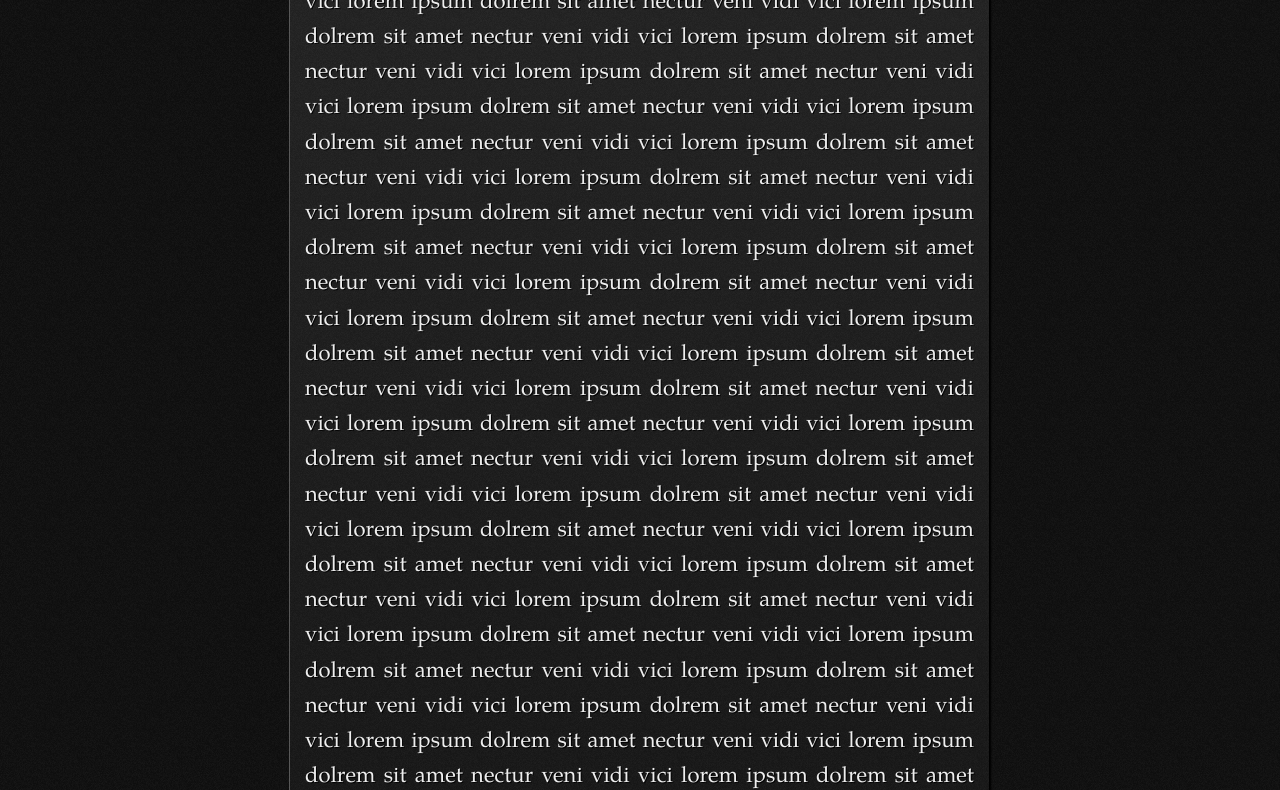
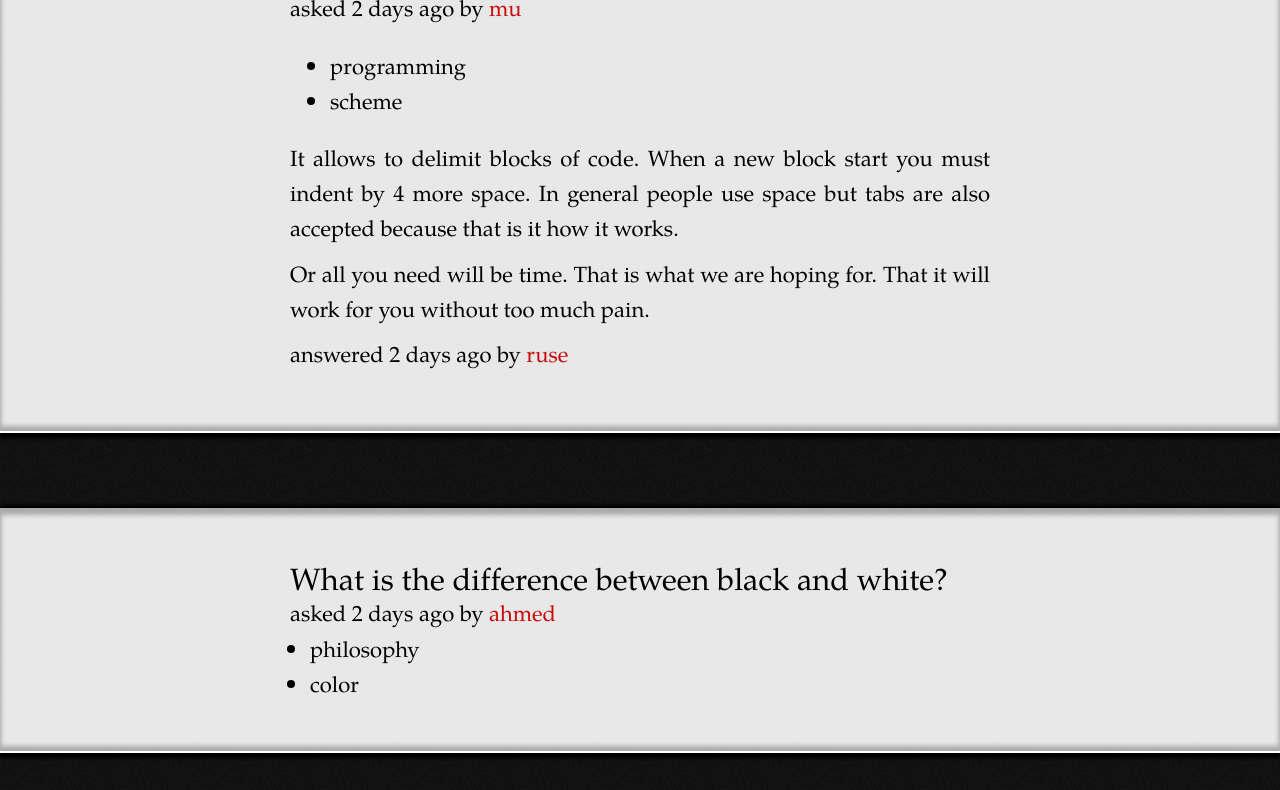
Before and after one commit to amirouche/qadom, a plain HTML site: page mockup/index.html in a window 1280 px wide. Shown: the part 459-1249 px from the top of the page. Drawn offline with Linux system fonts and the light colour scheme; files whose address does not match are found by name.

Commit message:
mockup: black on white over gray noise

```diff
--- a/mockup/index.html
+++ b/mockup/index.html
@@ -11,62 +11,58 @@
     </head>
     <body>
 	<div id="root" class="index">
-	    <h1>test</h1>
-	    Lorem ipsum dolrem sit amet nectur veni vidi vici lorem
-	ipsum dolrem sit amet nectur veni vidi vici lorem ipsum dolrem
-	sit amet nectur veni vidi vici lorem ipsum dolrem sit amet
-	nectur veni vidi vici lorem ipsum dolrem sit amet nectur veni
-	vidi vici lorem ipsum dolrem sit amet nectur veni vidi vici
-	lorem ipsum dolrem sit amet nectur veni vidi vici lorem ipsum
-	dolrem sit amet nectur veni vidi vici lorem ipsum dolrem sit
-	amet nectur veni vidi vici lorem ipsum dolrem sit amet nectur
-	veni vidi vici lorem ipsum dolrem sit amet nectur veni vidi
-	vici lorem ipsum dolrem sit amet nectur veni vidi vici lorem
-	ipsum dolrem sit amet nectur veni vidi vici lorem ipsum dolrem
-	sit amet nectur veni vidi vici lorem ipsum dolrem sit amet
-	nectur veni vidi vici lorem ipsum dolrem sit amet nectur veni
-	vidi vici lorem ipsum dolrem sit amet nectur veni vidi vici
-	lorem ipsum dolrem sit amet nectur veni vidi vici lorem ipsum
-	dolrem sit amet nectur veni vidi vici lorem ipsum dolrem sit
-	amet nectur veni vidi vici lorem ipsum dolrem sit amet nectur
-	veni vidi vici lorem ipsum dolrem sit amet nectur veni vidi
-	vici lorem ipsum dolrem sit amet nectur veni vidi vici lorem
-	ipsum dolrem sit amet nectur veni vidi vici lorem ipsum dolrem
-	sit amet nectur veni vidi vici lorem ipsum dolrem sit amet
-	nectur veni vidi vici lorem ipsum dolrem sit amet nectur veni
-	vidi vici lorem ipsum dolrem sit amet nectur veni vidi vici
-	lorem ipsum dolrem sit amet nectur veni vidi vici lorem ipsum
-	dolrem sit amet nectur veni vidi vici lorem ipsum dolrem sit
-	amet nectur veni vidi vici lorem ipsum dolrem sit amet nectur
-	veni vidi vici lorem ipsum dolrem sit amet nectur veni vidi
-	vici lorem ipsum dolrem sit amet nectur veni vidi vici lorem
-	ipsum dolrem sit amet nectur veni vidi vici lorem ipsum dolrem
-	sit amet nectur veni vidi vici lorem ipsum dolrem sit amet
-	nectur veni vidi vici lorem ipsum dolrem sit amet nectur veni
-	vidi vici lorem ipsum dolrem sit amet nectur veni vidi vici
-	lorem ipsum dolrem sit amet nectur veni vidi vici lorem ipsum
-	dolrem sit amet nectur veni vidi vici lorem ipsum dolrem sit
-	amet nectur veni vidi vici lorem ipsum dolrem sit amet nectur
-	veni vidi vici lorem ipsum dolrem sit amet nectur veni vidi
-	vici lorem ipsum dolrem sit amet nectur veni vidi vici lorem
-	ipsum dolrem sit amet nectur veni vidi vici lorem ipsum dolrem
-	sit amet nectur veni vidi vici lorem ipsum dolrem sit amet
-	nectur veni vidi vici lorem ipsum dolrem sit amet nectur veni
-	vidi vici lorem ipsum dolrem sit amet nectur veni vidi vici
-	lorem ipsum dolrem sit amet nectur veni vidi vici lorem ipsum
-	dolrem sit amet nectur veni vidi vici lorem ipsum dolrem sit
-	amet nectur veni vidi vici lorem ipsum dolrem sit amet nectur
-	veni vidi vici lorem ipsum dolrem sit amet nectur veni vidi
-	vici lorem ipsum dolrem sit amet nectur veni vidi vici lorem
-	ipsum dolrem sit amet nectur veni vidi vici lorem ipsum dolrem
-	sit amet nectur veni vidi vici lorem ipsum dolrem sit amet
-	nectur veni vidi vici lorem ipsum dolrem sit amet nectur veni
-	vidi vici lorem ipsum dolrem sit amet nectur veni vidi vici
-	lorem ipsum dolrem sit amet nectur veni vidi vici lorem ipsum
-	dolrem sit amet nectur veni vidi vici lorem ipsum dolrem sit
-	amet nectur veni vidi vici lorem ipsum dolrem sit amet nectur
-	veni vidi vici lorem ipsum dolrem sit amet nectur veni vidi
-	vici lorem ipsum dolrem sit amet nectur veni vidi vici lorem
-	ipsum dolrem sit amet nectur veni vidi vici</div>
+	    <h1>qadom</h1>
+	    <div class="answered">
+		<div class="question">
+		    <p>What is the purpose of parenthesis in Scheme?</p>
+		    <p class="metadata">asked 2 days ago by <a href="">mu</a></p>
+		    <ul><li>programming</li><li>scheme</li></ul>
+		</div>
+		<div class="answer">
+		    <p>
+			It allows to delimit blocks of code. When a new
+			block start you must indent by 4 more
+			space. In general people use space but tabs
+			are also accepted because that is it how it
+			works.
+		    </p>
+		    <p>
+			Or all you need will be time. That is what we are hoping for. That
+			it will work for you without too much pain.
+		    </p>
+		    <p class="metadata">answered 2 days ago by <a href="">ruse</a></p>
+		</div>
+	    </div>
+	    <div class="question">
+		<p>What is the difference between black and white?</p>
+		<p class="metadata">asked 2 days ago by <a href="">ahmed</a></p>
+		<ul><li>philosophy</li><li>color</li></ul>
+	    </div>
+	    <div class="question">
+		<p>Why is django a successful framework?</p>
+		<p class="metadata">asked 2 days ago by <a href="">dija42</a></p>
+		<ul><li>programming</li><li>python</li><li>django</li></ul>
+	    </div>
+	    <div class="answered">
+		<div class="question">
+		    <p>What is the purpose of indentation in Python?</p>
+		    <p class="metadata">asked 2 days ago by <a href="">akah</a></p>
+		    <ul><li>programming</li><li>python</li></ul>
+		</div>
+		<div class="answer">
+		    <p>
+			It allows to delimit blocks of code. When a new
+			block start you must indent by 4 more
+			space. In general people use space but tabs
+			are also accepted because that is it how it
+			works.
+		    </p>
+		    <p>
+			Or all you need will be time. That is what we are hoping for. That
+			it will work for you without too much pain.
+		    </p>
+		    <p class="metadata">answered 2 days ago by <a href="">ullach</a></p>
+	    </div>
+	</div>
     </body>
 </html>
--- a/mockup/static/main.css
+++ b/mockup/static/main.css
@@ -1,57 +1,77 @@
 body {
     background: url('bg.png');
     font-family: 'tex_gyre_pagellaregular', serif;
-    color: #EEE;
+    color: black;
     font-size: 22px;
     line-height: 1.6em;
-    padding: 15px;
-    text-shadow: 1px 1px 0px black;
-    margin: 50px 0px;
+    padding: 0px;
+    margin: 175px 0px;
 }
 
 h1, h2, h3, h4, h5, h6 {
-    font-family: "League Gothic", Impact, sans;
-    text-shadow: 2px 2px 0px black;
-    margin: 0px;
-    padding: 0px;
-    line-height: 1em;
-    font-weight: normal;
+    padding: 15px;
 }
 
 p {
-    margin: 0px;
+    margin: 10px 0px;
     padding: 0px;
 }
 
 a:link,
-a:active {
+a:active,
+a:visited {
   color: rgb(200, 10, 10);
   text-decoration: none;
 }
 
-a:visited {
-  color: gray;
-  text-decoration: none;
-}
+/* a:visited { */
+/*   color: gray; */
+/*   text-decoration: none; */
+/* } */
 
 a:hover {
   color: pink;
 }
 
-#root {
-  background: hsla(0, 0%, 0%, 0.3);
-  background: linear-gradient(0deg, hsla(0, 0%, 0%, 0.1) 5px, hsla(0, 0%, 100%, 0.1));
-  border-bottom: 1px solid hsla(0, 0%, 0%, 1);
-  border-radius: 3px;
-  border-right: 1px solid hsla(0, 0%, 0%, 1);
-  box-shadow: -1px -1px 0px hsla(0, 0%, 100%, 0.3), 1px 1px 2px black;
-  display: block;
-  margin: auto;
-  margin-bottom: 15px;
-  max-width: 700px;
-  padding: 15px;
-  text-align: justify;
-  box-sizing: border-box;
+
+#root > h1 {
+    color: white;
+    padding: 20px 15px;
+    padding-bottom: 35px;
+    border-top: 1px solid white;
+    border-bottom: 1px solid white;
+}
+
+#root > div {
+    background: hsla(0, 0%, 100%, 0.9);
+    padding: 50px 30px;
+    text-align: justify;
+    margin: 75px 0px;
+    border-bottom: white 2px solid;
+    border-top: #AAA 2px solid;
+    box-shadow: 0px 5px 3px black, 0px -3px 3px black,
+    0px -5px 5px #AAA inset, 0px 5px 5px #AAA inset;
+}
+
+#root > div > * {
+    margin: auto;
+    max-width: 700px;
+}
+
+#root > div.question > p {
+    font-size: 1.4em;
+}
+
+#root > div.question > p.metadata {
+    font-size: 1em;
+}
+
+#root > div.answered > div.question > p {
+    font-size: 1.4em;
+}
+
+#root > div.answered > div.question > p.metadata {
+    font-size: 1em;
 }
 
 hr {
```
